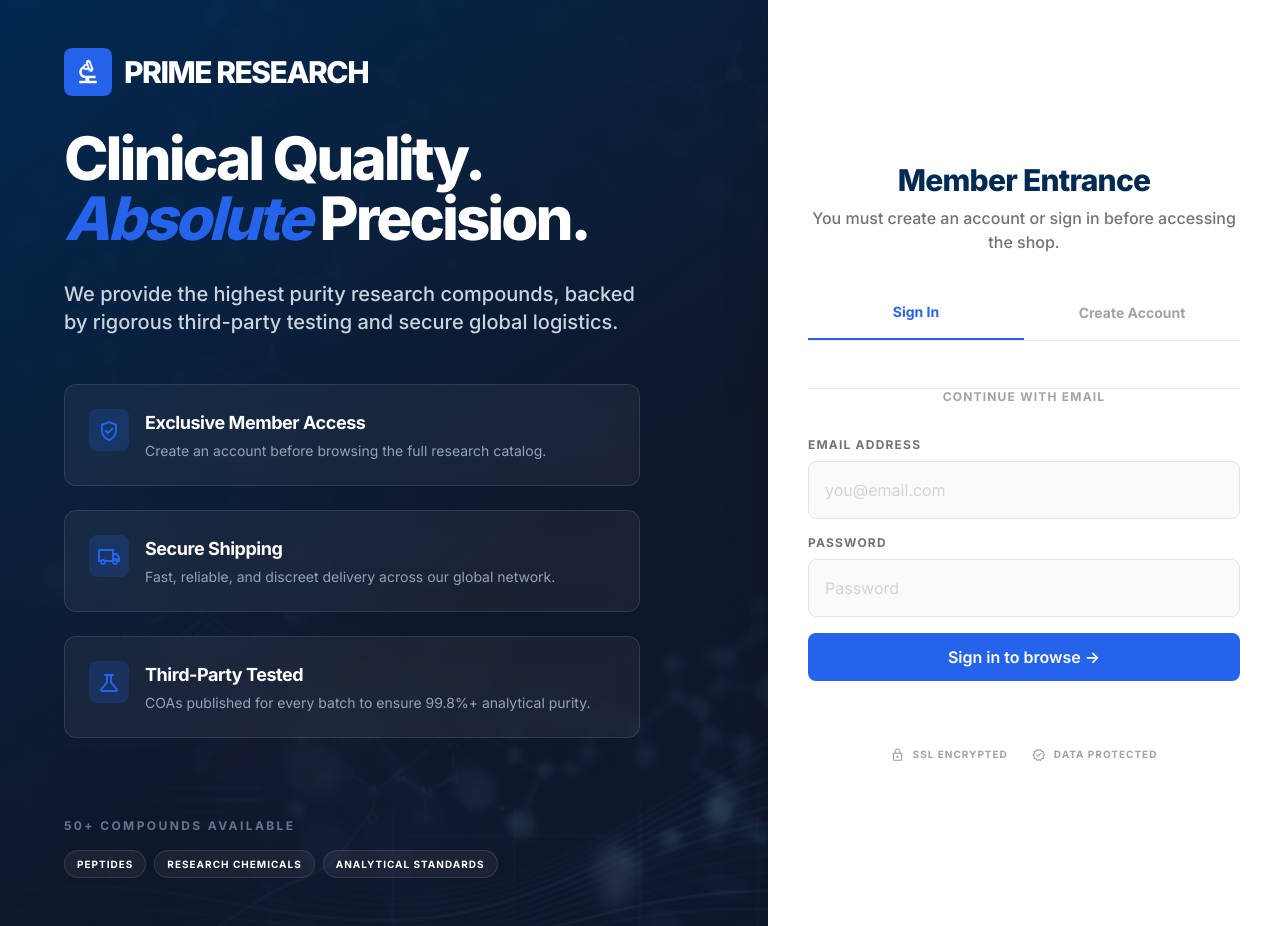
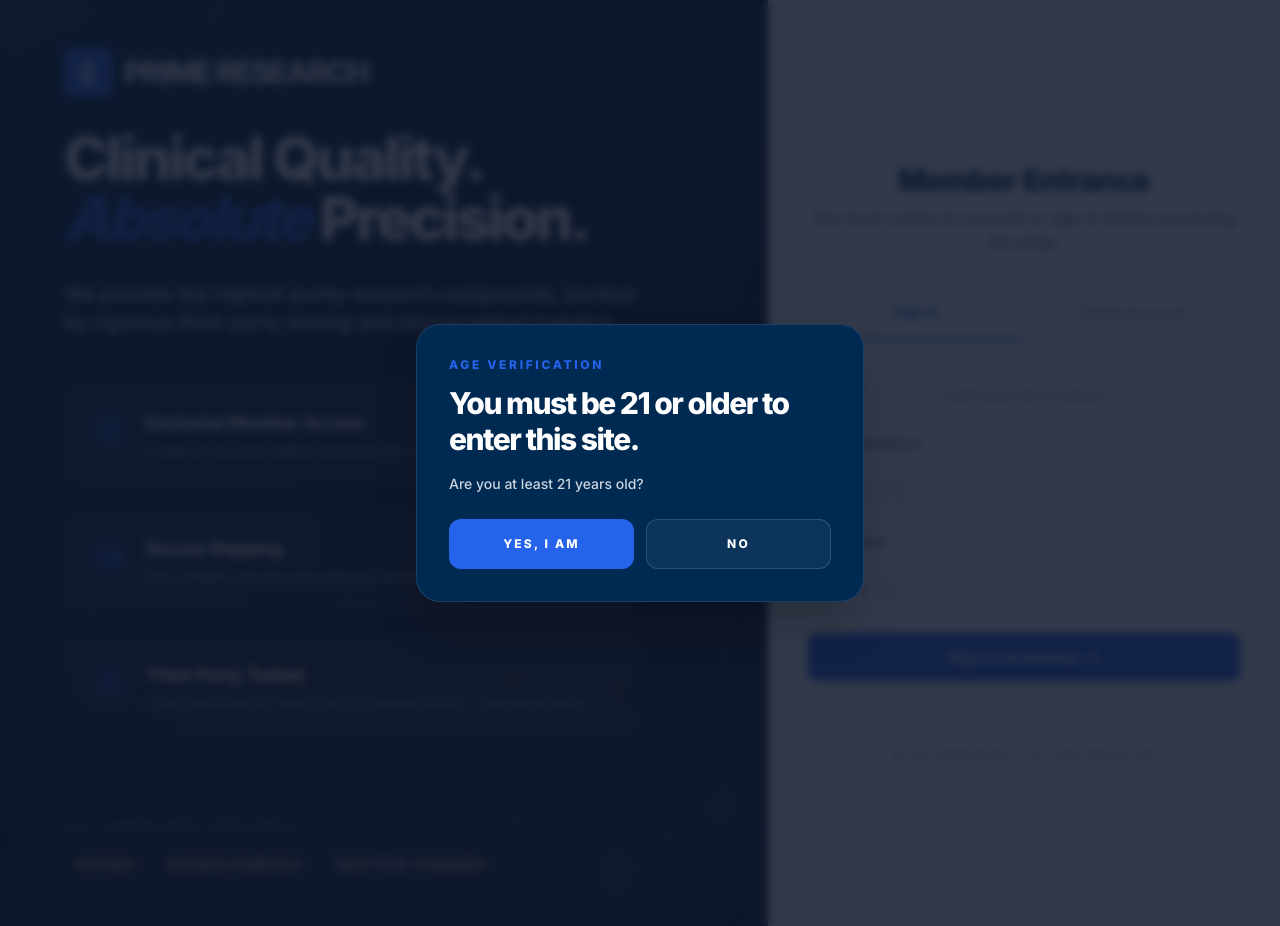
Before and after one commit to tbyrd05/PrimeResearch, a React (Vite) app: page / in a window 1280 px wide. Built offline with nearby package versions, Linux system fonts and the light colour scheme.

Commit message:
Add files via upload

```diff
--- a/src/pages/Cart.jsx
+++ b/src/pages/Cart.jsx
@@ -779,7 +779,7 @@ export default function Cart() {
                       </div>
                     </div>
                     <p className={`text-xs font-bold ${activeDiscount ? 'text-emerald-700' : 'text-neutral-500'}`}>
-                      {discountMessage || 'Use code BYRD for 15% off products. Shipping is not discounted.'}
+                      {discountMessage || 'Enter a discount code if you have one.'}
                     </p>
                   </div>
                   <div className="flex items-center justify-between text-neutral-500">
--- a/src/pages/Catalog.jsx
+++ b/src/pages/Catalog.jsx
@@ -4,6 +4,25 @@ import Navbar from '../components/Navbar';
 import ProductArtwork from '../components/ProductArtwork';
 import { useCart } from '../context/CartContext';
 import { getBasePrice, getDefaultOption, isProductInStock, products } from '../data/products';
+
+function parsePrice(price) {
+  return Number.parseFloat(String(price || '$0').replace(/[^0-9.]/g, '')) || 0;
+}
+
+function getCatalogPriceLabel(product) {
+  if (product.options.length <= 1) {
+    return getDefaultOption(product).price;
+  }
+
+  const prices = product.options
+    .map((option) => parsePrice(option.price))
+    .sort((a, b) => a - b);
+
+  const lowest = prices[0] || 0;
+  const highest = prices[prices.length - 1] || 0;
+
+  return `$${lowest.toFixed(2)}-$${highest.toFixed(2)}`;
+}
 
 export default function Catalog() {
   const [sortBy, setSortBy] = useState('newest');
@@ -100,10 +119,12 @@ export default function Catalog() {
             <p className="text-neutral-500 font-medium">Try another search term from the top navigation.</p>
           </div>
         ) : (
-          <div className="grid grid-cols-1 sm:grid-cols-2 xl:grid-cols-3 gap-5 sm:gap-8">
+          <div className="grid grid-cols-2 gap-4 sm:gap-8 xl:grid-cols-3">
             {sortedProducts.map((product) => {
               const defaultOption = getDefaultOption(product);
               const inStock = isProductInStock(product);
+              const hasMultipleOptions = product.options.length > 1;
+              const catalogPriceLabel = getCatalogPriceLabel(product);
 
               return (
               <div key={product.id} className="group bg-white border border-neutral-200 rounded-xl overflow-hidden hover:shadow-xl transition-all duration-300">
@@ -118,16 +139,17 @@ export default function Catalog() {
 
                 <div className="p-4 sm:p-6">
                   <div className="flex items-start justify-between gap-3 mb-2">
-                    <h3 className="min-w-0 break-words text-lg sm:text-xl font-extrabold text-navy-dark tracking-tight leading-tight uppercase">{product.name}</h3>
-                    <span className="shrink-0 text-lg sm:text-xl font-black text-primary">{defaultOption.price}</span>
+                    <h3 className="min-w-0 break-words text-base sm:text-xl font-extrabold text-navy-dark tracking-tight leading-tight uppercase">{product.name}</h3>
+                    <span className="shrink-0 text-sm sm:text-xl font-black text-primary">{catalogPriceLabel}</span>
                   </div>
-                  <p className="text-xs font-bold text-neutral-400 uppercase tracking-widest mb-5 sm:mb-6 break-all">CAS: {product.cas}</p>
+                  <p className="text-[10px] sm:text-xs font-bold text-neutral-400 uppercase tracking-widest mb-4 sm:mb-6 break-all">CAS: {product.cas}</p>
                   <div className="mb-4">
                     <span className={`inline-flex rounded-full px-3 py-1 text-[10px] font-black uppercase tracking-[0.18em] ${inStock ? 'bg-emerald-50 text-emerald-700' : 'bg-neutral-100 text-neutral-500'}`}>
                       {inStock ? 'In Stock' : 'Out of Stock'}
                     </span>
                   </div>
 
+                  {!hasMultipleOptions ? (
                     <div className="flex items-center justify-between gap-3 mb-4">
                       <span className="text-[10px] font-black uppercase tracking-[0.2em] text-neutral-400">Quantity</span>
                       <div className="inline-flex max-w-full items-center border border-neutral-200 rounded-lg overflow-hidden">
@@ -156,18 +178,31 @@ export default function Catalog() {
                         </button>
                       </div>
                     </div>
+                  ) : (
+                    <div className="mb-4 rounded-xl border border-neutral-200 bg-neutral-50 px-3 py-3 text-center text-[10px] font-black uppercase tracking-[0.18em] text-neutral-500 sm:text-xs">
+                      Multiple sizes available
+                    </div>
+                  )}
 
                   <div className="flex gap-3">
                     <Link
                       to={`/detail/${product.id}`}
-                      className="flex-1 text-center py-3 border border-neutral-200 rounded-lg text-xs sm:text-sm font-bold text-navy-dark hover:bg-neutral-50 transition-colors uppercase tracking-widest"
+                      className="flex-1 text-center py-3 border border-neutral-200 rounded-lg text-[10px] sm:text-sm font-bold text-navy-dark hover:bg-neutral-50 transition-colors uppercase tracking-widest"
                     >
                       View Details
                     </Link>
+                    {hasMultipleOptions ? (
+                      <Link
+                        to={`/detail/${product.id}`}
+                        className="min-w-[7.5rem] bg-navy-dark hover:bg-navy-dark/90 text-white px-3 rounded-lg transition-all active:scale-95 flex items-center justify-center text-[10px] sm:text-xs font-black uppercase tracking-[0.18em]"
+                      >
+                        Select Options
+                      </Link>
+                    ) : (
                       <button
                         onClick={() => addItem(product, defaultOption, getQuantity(product.id))}
                         disabled={!inStock}
-                      className="min-w-[9.5rem] bg-navy-dark hover:bg-navy-dark/90 text-white px-3 rounded-lg transition-all active:scale-95 flex items-center justify-center disabled:cursor-not-allowed disabled:bg-neutral-300 disabled:text-neutral-500"
+                        className="min-w-[7.5rem] bg-navy-dark hover:bg-navy-dark/90 text-white px-3 rounded-lg transition-all active:scale-95 flex items-center justify-center disabled:cursor-not-allowed disabled:bg-neutral-300 disabled:text-neutral-500"
                       >
                         {inStock ? (
                           <span className="material-symbols-outlined">add_shopping_cart</span>
@@ -175,6 +210,7 @@ export default function Catalog() {
                           <span className="text-[10px] font-black uppercase tracking-[0.18em]">Out of Stock</span>
                         )}
                       </button>
+                    )}
                   </div>
                 </div>
               </div>
--- a/src/pages/Home.jsx
+++ b/src/pages/Home.jsx
@@ -9,6 +9,8 @@ export default function Home() {
   const redirectTo = useMemo(() => location.state?.from || '/catalog', [location.state]);
   const [mode, setMode] = useState('signin');
   const [errorMessage, setErrorMessage] = useState('');
+  const [ageConfirmed, setAgeConfirmed] = useState(false);
+  const [ageDeclined, setAgeDeclined] = useState(false);
   const [form, setForm] = useState({
     name: '',
     email: '',
@@ -64,6 +66,44 @@ export default function Home() {
 
   return (
     <div className="relative min-h-screen overflow-x-hidden bg-slate-dark font-sans text-white">
+      {!ageConfirmed ? (
+        <div className="absolute inset-0 z-50 flex items-center justify-center bg-slate-dark/85 px-4 backdrop-blur-sm">
+          <div className="w-full max-w-md rounded-3xl border border-white/10 bg-navy-dark px-6 py-8 shadow-2xl sm:px-8">
+            <p className="text-xs font-black uppercase tracking-[0.22em] text-primary">Age Verification</p>
+            <h2 className="mt-3 text-3xl font-extrabold tracking-tighter text-white">You must be 21 or older to enter this site.</h2>
+            <p className="mt-4 text-sm font-medium leading-relaxed text-slate-300">
+              Are you at least 21 years old?
+            </p>
+
+            {ageDeclined ? (
+              <div className="mt-5 rounded-2xl border border-red-200 bg-red-50 px-4 py-3 text-sm font-medium text-red-700">
+                You must be 21 or older to enter this site.
+              </div>
+            ) : null}
+
+            <div className="mt-6 grid grid-cols-1 gap-3 sm:grid-cols-2">
+              <button
+                type="button"
+                onClick={() => {
+                  setAgeConfirmed(true);
+                  setAgeDeclined(false);
+                }}
+                className="rounded-xl bg-primary px-6 py-4 text-xs font-black uppercase tracking-[0.18em] text-white transition-colors hover:bg-primary-hover"
+              >
+                Yes, I am
+              </button>
+              <button
+                type="button"
+                onClick={() => setAgeDeclined(true)}
+                className="rounded-xl border border-white/15 bg-white/5 px-6 py-4 text-xs font-black uppercase tracking-[0.18em] text-white transition-colors hover:bg-white/10"
+              >
+                No
+              </button>
+            </div>
+          </div>
+        </div>
+      ) : null}
+
       <div
         className="absolute inset-0 z-0 bg-cover bg-center bg-no-repeat opacity-40 grayscale-[0.2]"
         style={{ backgroundImage: "url('/onyx_style_bg_1774467782051.png')" }}
```
Lines whose indentation alone changed are shown as unchanged.
